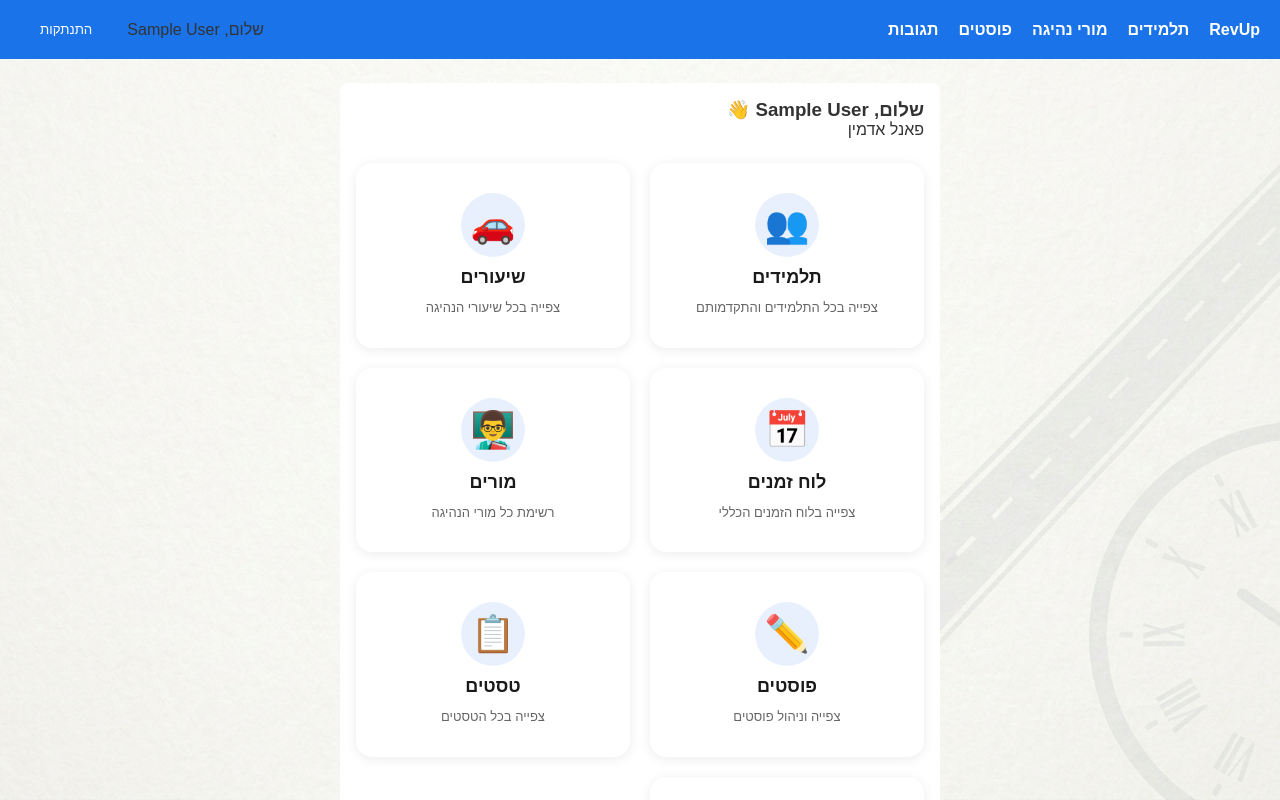
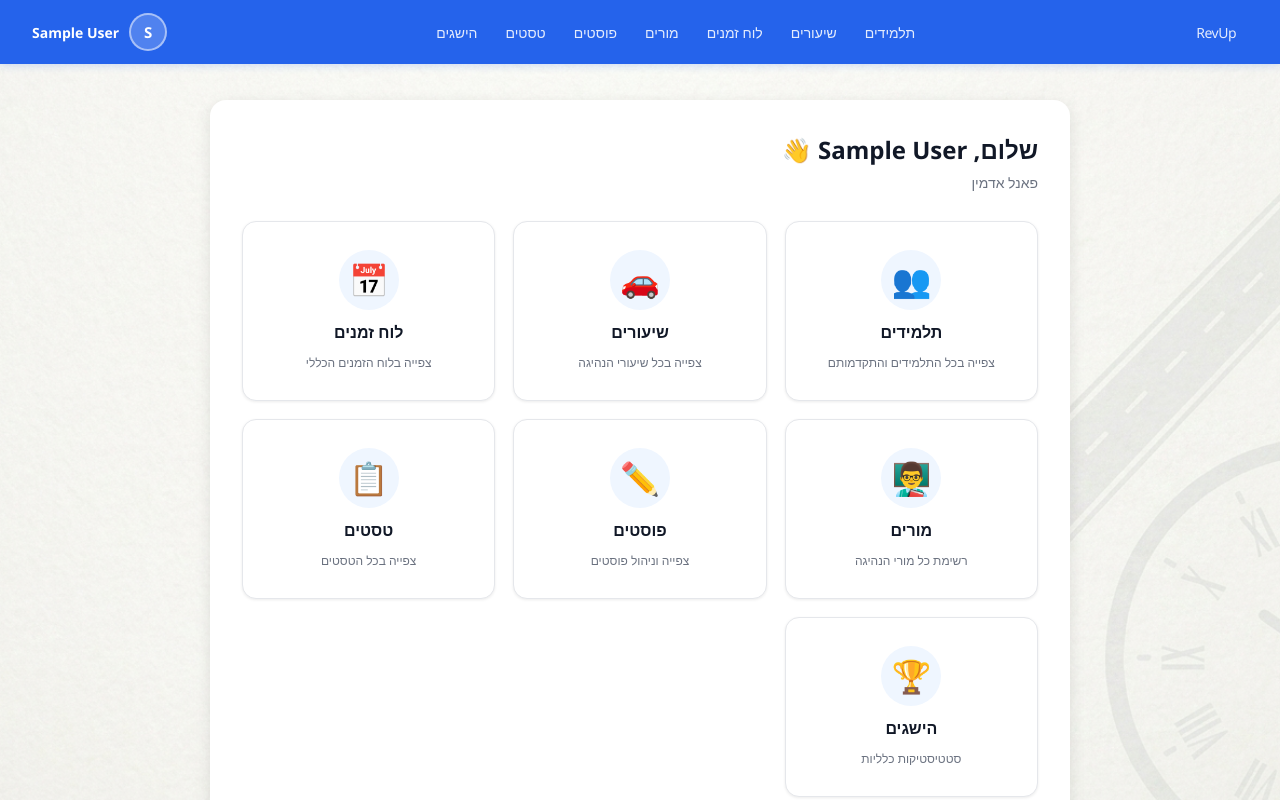
Before and after one commit to r0533154639-arch/RevUp, a React (Vite) app in the folder client/: page /users/1/homePage in a window 1280 px wide. Shown: the top 800 px of the page. Built offline with nearby package versions, Linux system fonts and the light colour scheme; no server answers; sample sign-in values are in the browser's storage.

Commit message:
not important

```diff
--- a/client/src/components/Common/Navbar.jsx
+++ b/client/src/components/Common/Navbar.jsx
@@ -1,3 +1,4 @@
+import { useState } from 'react';
 import { Link, useNavigate } from 'react-router-dom';
 import { useAuth } from '../../hooks/useAuth.js';
 
@@ -16,49 +17,51 @@ const INSTRUCTOR_LINKS = [
 ];
 
 const ADMIN_LINKS = [
-  { label: 'תלמידים', page: 'admin-students' },
-  { label: 'מורי נהיגה', page: 'admin-instructors' },
-  { label: 'פוסטים', page: 'admin-posts' },
-  { label: 'תגובות', page: 'admin-comments' },
+  { label: 'תלמידים', page: 'students' },
+  { label: 'שיעורים', page: 'lessons' },
+  { label: 'לוח זמנים', page: 'schedule' },
+  { label: 'מורים', page: 'instructors' },
+  { label: 'פוסטים', page: 'posts' },
+  { label: 'טסטים', page: 'test' },
+  { label: 'הישגים', page: 'achievements' },
 ];
 
 export default function Navbar() {
   const { user, logout } = useAuth();
   const navigate = useNavigate();
+  const [menuOpen, setMenuOpen] = useState(false);
 
   const handleLogout = () => { logout(); navigate('/login'); };
 
   const links = user?.role === 'admin' ? ADMIN_LINKS : user?.role === 'instructor' ? INSTRUCTOR_LINKS : STUDENT_LINKS;
 
   return (
-    <nav style={{ display: 'flex', alignItems: 'center', justifyContent: 'space-between', padding: '10px 20px' }}>
-      <div style={{ display: 'flex', alignItems: 'center', gap: '20px' }}>
-        <Link to={user ? `/users/${user.id}/homePage` : '/'}>RevUp</Link>
+    <nav>
+      <Link to={user ? `/users/${user.id}/homePage` : '/'}>RevUp</Link>
+
+      <div className="nav-links">
         {user && links.map(({ label, page }) => (
           <Link key={page} to={`/users/${user.id}/${page}`}>{label}</Link>
         ))}
       </div>
 
       {user ? (
-        <div style={{ display: 'flex', alignItems: 'center', gap: '15px' }}>
-          {user.profile_image && (
-            <img
-              src={`http://localhost:3000/uploads/${user.profile_image}`}
-              alt="פרופיל"
-              style={{
-                width: '40px',
-                height: '40px',
-                borderRadius: '50%',
-                objectFit: 'cover',
-                border: '2px solid #ddd'
-              }}
-            />
+        <div className="nav-profile">
+          <div className="nav-profile-trigger" onClick={() => setMenuOpen(o => !o)}>
+            {user.profile_image
+              ? <img src={`http://localhost:3000/uploads/${user.profile_image}`} alt="פרופיל" className="nav-avatar" />
+              : <div className="nav-avatar-placeholder">{user.name?.[0]}</div>
+            }
+            <span className="nav-username">{user.name}</span>
+          </div>
+          {menuOpen && (
+            <div className="nav-dropdown">
+              <button onClick={handleLogout}>התנתקות</button>
+            </div>
           )}
-          <span>שלום, {user.name}</span>
-          <button onClick={handleLogout}>התנתקות</button>
         </div>
       ) : (
-        <div style={{ display: 'flex', gap: '10px' }}>
+        <div className="nav-auth-links">
           <Link to="/login">כניסה</Link>
           <Link to="/register">הרשמה</Link>
         </div>
--- a/client/src/styles/main.css
+++ b/client/src/styles/main.css
@@ -1,6 +1,32 @@
-* { box-sizing: border-box; margin: 0; padding: 0; }
-body { font-family: Arial, sans-serif; direction: rtl; color: #333; }
+/* ─── Reset & Base ─── */
+*, *::before, *::after { box-sizing: border-box; margin: 0; padding: 0; }
 
+:root {
+  --primary:       #2563eb;
+  --primary-dark:  #1d4ed8;
+  --primary-light: #eff6ff;
+  --danger:        #dc2626;
+  --text:          #111827;
+  --text-muted:    #6b7280;
+  --border:        #e5e7eb;
+  --bg:            #f9fafb;
+  --white:         #ffffff;
+  --radius:        10px;
+  --shadow-sm:     0 1px 3px rgba(0,0,0,0.08);
+  --shadow-md:     0 4px 16px rgba(0,0,0,0.10);
+  --shadow-lg:     0 8px 32px rgba(0,0,0,0.12);
+  --nav-height:    64px;
+}
+
+body {
+  font-family: 'Segoe UI', Arial, sans-serif;
+  direction: rtl;
+  color: var(--text);
+  background: var(--bg);
+  line-height: 1.5;
+}
+
+/* ─── Background ─── */
 .bg-image {
   min-height: 100vh;
   background-image: url('/back.png');
@@ -9,32 +35,259 @@ body { font-family: Arial, sans-serif; direction: rtl; color: #333; }
   background-repeat: no-repeat;
   background-attachment: fixed;
 }
-nav { background: #1a73e8; padding: 12px 24px; display: flex; gap: 16px; }
-nav a { color: white; text-decoration: none; font-weight: bold; }
-form, .page-container { max-width: 600px; margin: 24px auto; padding: 16px; background: white; border-radius: 8px; }
-input, select, textarea { width: 100%; padding: 8px; margin: 8px 0; border: 1px solid #ccc; border-radius: 4px; }
-button { padding: 8px 16px; background: #1a73e8; color: white; border: none; border-radius: 4px; cursor: pointer; margin: 4px; }
-button:hover { background: #1558b0; }
-@media (max-width: 600px) { form, div { margin: 8px; padding: 12px; } }
 
-.city-select__control { min-height: 37px !important; font-size: 14px !important; margin: 8px 0 !important; border-color: #ccc !important; border-radius: 4px !important; }
-.city-select__value-container { padding: 0 8px !important; }
-.city-select__indicators { align-self: stretch !important; }
-.city-select__indicator { padding: 0 8px !important; display: flex !important; align-items: center !important; }
+/* ─── Navbar ─── */
+nav {
+  height: var(--nav-height);
+  background: var(--primary);
+  padding: 0 32px;
+  display: flex;
+  align-items: center;
+  justify-content: space-between;
+  box-shadow: 0 2px 8px rgba(37,99,235,0.18);
+  position: sticky;
+  top: 0;
+  z-index: 50;
+}
 
-.vehicle-fieldset { border: 1px solid #ccc; border-radius: 4px; padding: 8px; margin: 8px 0; }
-.vehicle-fieldset legend { font-size: 14px; padding: 0 4px; }
-.vehicle-grid { display: grid; grid-template-columns: 1fr 1fr; gap: 4px; }
-.vehicle-label { display: flex; align-items: center; gap: 6px; font-size: 14px; }
-.vehicle-checkbox { width: auto !important; margin: 0 !important; }
+nav > a {
+  font-size: 22px;
+  font-weight: 800;
+  color: var(--white);
+  text-decoration: none;
+  letter-spacing: -0.5px;
+}
 
-/* Dashboard Cards */
+.nav-links {
+  display: flex;
+  align-items: center;
+  gap: 4px;
+}
+
+nav a {
+  color: rgba(255,255,255,0.88);
+  text-decoration: none;
+  font-size: 14px;
+  font-weight: 500;
+  padding: 6px 12px;
+  border-radius: 6px;
+  transition: background 0.15s, color 0.15s;
+}
+
+nav a:hover {
+  background: rgba(255,255,255,0.15);
+  color: var(--white);
+}
+
+.nav-profile {
+  position: relative;
+  cursor: pointer;
+}
+
+.nav-profile-trigger {
+  display: flex;
+  align-items: center;
+  gap: 10px;
+}
+
+.nav-avatar {
+  width: 38px;
+  height: 38px;
+  border-radius: 50%;
+  object-fit: cover;
+  border: 2px solid rgba(255,255,255,0.6);
+}
+
+.nav-avatar-placeholder {
+  width: 38px;
+  height: 38px;
+  border-radius: 50%;
+  background: rgba(255,255,255,0.2);
+  border: 2px solid rgba(255,255,255,0.5);
+  display: flex;
+  align-items: center;
+  justify-content: center;
+  font-weight: 700;
+  font-size: 15px;
+  color: var(--white);
+}
+
+.nav-username {
+  color: var(--white);
+  font-size: 14px;
+  font-weight: 600;
+}
+
+.nav-dropdown {
+  position: absolute;
+  left: 0;
+  top: calc(100% + 10px);
+  background: var(--white);
+  border-radius: var(--radius);
+  box-shadow: var(--shadow-lg);
+  min-width: 150px;
+  overflow: hidden;
+  border: 1px solid var(--border);
+}
+
+.nav-dropdown button {
+  width: 100%;
+  background: none;
+  color: var(--danger);
+  font-weight: 600;
+  font-size: 14px;
+  padding: 12px 16px;
+  text-align: right;
+  border: none;
+  border-radius: 0;
+  margin: 0;
+  cursor: pointer;
+  transition: background 0.15s;
+}
+
+.nav-dropdown button:hover {
+  background: #fef2f2;
+}
+
+.nav-auth-links {
+  display: flex;
+  gap: 8px;
+}
+
+.nav-auth-links a {
+  padding: 7px 16px;
+  border-radius: 6px;
+  font-size: 14px;
+  font-weight: 600;
+}
+
+.nav-auth-links a:last-child {
+  background: var(--white);
+  color: var(--primary) !important;
+}
+
+.nav-auth-links a:last-child:hover {
+  background: var(--primary-light);
+}
+
+/* ─── Page Container ─── */
+.page-container {
+  max-width: 860px;
+  margin: 36px auto;
+  padding: 32px;
+  background: var(--white);
+  border-radius: 16px;
+  box-shadow: var(--shadow-md);
+}
+
+.page-container h3 {
+  font-size: 24px;
+  font-weight: 700;
+  color: var(--text);
+}
+
+.page-container > div:first-child p {
+  color: var(--text-muted);
+  margin-top: 4px;
+  font-size: 14px;
+}
+
+/* ─── Forms ─── */
+form {
+  max-width: 460px;
+  margin: 48px auto;
+  padding: 36px 32px;
+  background: var(--white);
+  border-radius: 16px;
+  box-shadow: var(--shadow-md);
+  border: 1px solid var(--border);
+}
+
+form h2 {
+  font-size: 22px;
+  font-weight: 700;
+  color: var(--text);
+  margin-bottom: 20px;
+}
+
+form p {
+  margin-top: 16px;
+  font-size: 13px;
+  color: var(--text-muted);
+  text-align: center;
+}
+
+form p a {
+  color: var(--primary);
+  font-weight: 600;
+  text-decoration: none;
+}
+
+form p a:hover { text-decoration: underline; }
+
+input, select, textarea {
+  width: 100%;
+  padding: 10px 12px;
+  margin: 6px 0;
+  border: 1px solid var(--border);
+  border-radius: var(--radius);
+  font-size: 14px;
+  color: var(--text);
+  background: var(--white);
+  transition: border-color 0.15s, box-shadow 0.15s;
+  outline: none;
+}
+
+input:focus, select:focus, textarea:focus {
+  border-color: var(--primary);
+  box-shadow: 0 0 0 3px rgba(37,99,235,0.1);
+}
+
+input[type="file"] {
+  padding: 6px;
+  background: var(--bg);
+  cursor: pointer;
+}
+
+/* ─── Buttons ─── */
+button {
+  padding: 10px 20px;
+  background: var(--primary);
+  color: var(--white);
+  border: none;
+  border-radius: var(--radius);
+  font-size: 14px;
+  font-weight: 600;
+  cursor: pointer;
+  margin: 4px 0;
+  transition: background 0.15s, transform 0.1s;
+}
+
+button:hover { background: var(--primary-dark); }
+button:active { transform: scale(0.98); }
+
+button[type="submit"] {
+  width: 100%;
+  padding: 11px;
+  margin-top: 8px;
+  font-size: 15px;
+  border-radius: var(--radius);
+}
+
+/* ─── Error messages ─── */
+.error-msg, span[style*="color: red"] {
+  color: var(--danger) !important;
+  font-size: 12px;
+  margin-top: 2px;
+  display: block;
+}
+
+/* ─── Dashboard Cards ─── */
 .dashboard-cards-container {
   display: grid;
-  grid-template-columns: repeat(2, 1fr);
-  gap: 20px;
-  margin-top: 24px;
-  max-width: 800px;
+  grid-template-columns: repeat(auto-fill, minmax(200px, 1fr));
+  gap: 18px;
+  margin-top: 28px;
 }
 
 .dashboard-card {
@@ -43,46 +296,102 @@ button:hover { background: #1558b0; }
   align-items: center;
   gap: 10px;
   padding: 28px 20px;
-  background: white;
-  border-radius: 16px;
+  background: var(--white);
+  border-radius: 14px;
   text-decoration: none;
-  color: #333;
-  box-shadow: 0 2px 12px rgba(0,0,0,0.08);
-  border: 2px solid transparent;
-  transition: transform 0.2s, border-color 0.2s, box-shadow 0.2s;
+  color: var(--text);
+  box-shadow: var(--shadow-sm);
+  border: 1.5px solid var(--border);
+  transition: transform 0.18s, border-color 0.18s, box-shadow 0.18s;
   text-align: center;
 }
 
 .dashboard-card:hover {
   transform: translateY(-4px);
-  border-color: #1a73e8;
-  box-shadow: 0 8px 24px rgba(26,115,232,0.15);
+  border-color: var(--primary);
+  box-shadow: 0 8px 28px rgba(37,99,235,0.13);
 }
 
 .dashboard-card .icon {
-  font-size: 36px;
-  width: 64px;
-  height: 64px;
+  font-size: 32px;
+  width: 60px;
+  height: 60px;
   display: flex;
   align-items: center;
   justify-content: center;
-  background: #e8f0fe;
+  background: var(--primary-light);
   border-radius: 50%;
-  color: #1a73e8;
 }
 
 .dashboard-card h3 {
-  font-size: 18px;
+  font-size: 16px;
   font-weight: 700;
-  color: #1a1a1a;
+  color: var(--text);
 }
 
 .dashboard-card p {
-  font-size: 13px;
-  color: #666;
+  font-size: 12px;
+  color: var(--text-muted);
   line-height: 1.5;
 }
 
+/* ─── React Select (city/role) ─── */
+.city-select__control {
+  min-height: 40px !important;
+  font-size: 14px !important;
+  margin: 6px 0 !important;
+  border-color: var(--border) !important;
+  border-radius: var(--radius) !important;
+  box-shadow: none !important;
+  transition: border-color 0.15s !important;
+}
+
+.city-select__control--is-focused {
+  border-color: var(--primary) !important;
+  box-shadow: 0 0 0 3px rgba(37,99,235,0.1) !important;
+}
+
+.city-select__value-container { padding: 0 10px !important; }
+.city-select__indicators { align-self: stretch !important; }
+.city-select__indicator { padding: 0 8px !important; display: flex !important; align-items: center !important; }
+.city-select__indicator-separator { display: none !important; }
+
+/* ─── Vehicle fieldset ─── */
+.vehicle-fieldset {
+  border: 1px solid var(--border);
+  border-radius: var(--radius);
+  padding: 12px;
+  margin: 8px 0;
+}
+
+.vehicle-fieldset legend {
+  font-size: 13px;
+  font-weight: 600;
+  color: var(--text-muted);
+  padding: 0 6px;
+}
+
+.vehicle-grid { display: grid; grid-template-columns: 1fr 1fr; gap: 8px; }
+
+.vehicle-label {
+  display: flex;
+  align-items: center;
+  gap: 8px;
+  font-size: 14px;
+  cursor: pointer;
+}
+
+.vehicle-checkbox { width: auto !important; margin: 0 !important; cursor: pointer; }
+
+/* ─── Responsive ─── */
 @media (max-width: 600px) {
+  nav { padding: 0 16px; }
+  .page-container { margin: 16px; padding: 20px; }
+  form { margin: 16px; padding: 24px 16px; }
+  .dashboard-cards-container { grid-template-columns: 1fr 1fr; gap: 12px; }
+  .nav-links { display: none; }
+}
+
+@media (max-width: 400px) {
   .dashboard-cards-container { grid-template-columns: 1fr; }
 }
```
Also changed, not shown: 2 other files (tests, documents, lock files or other folders).
